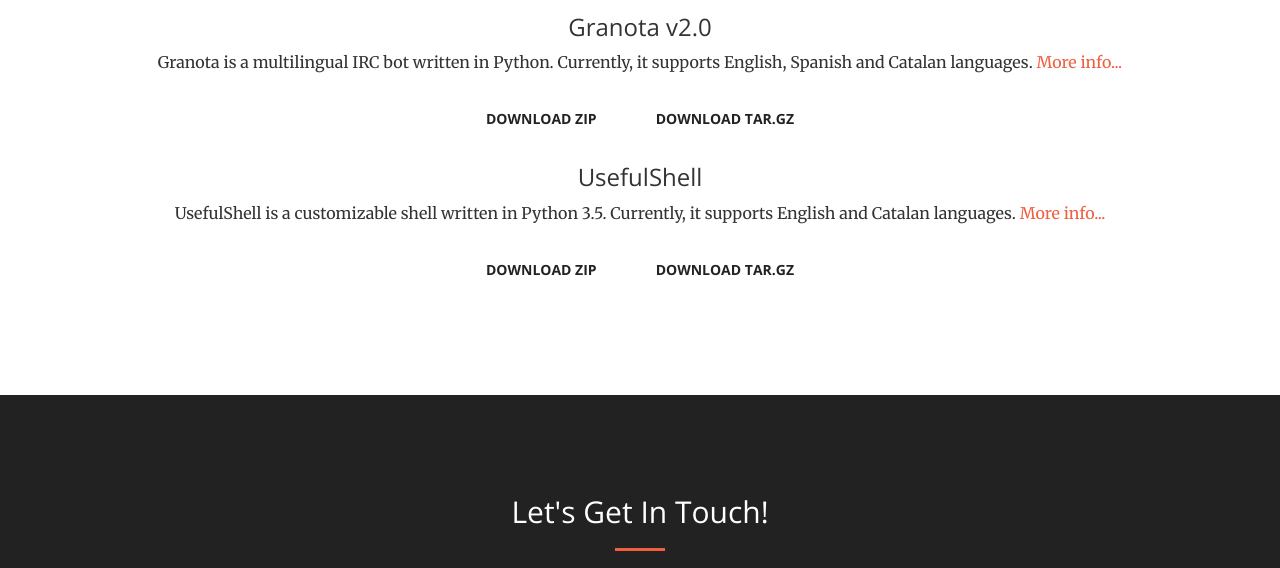
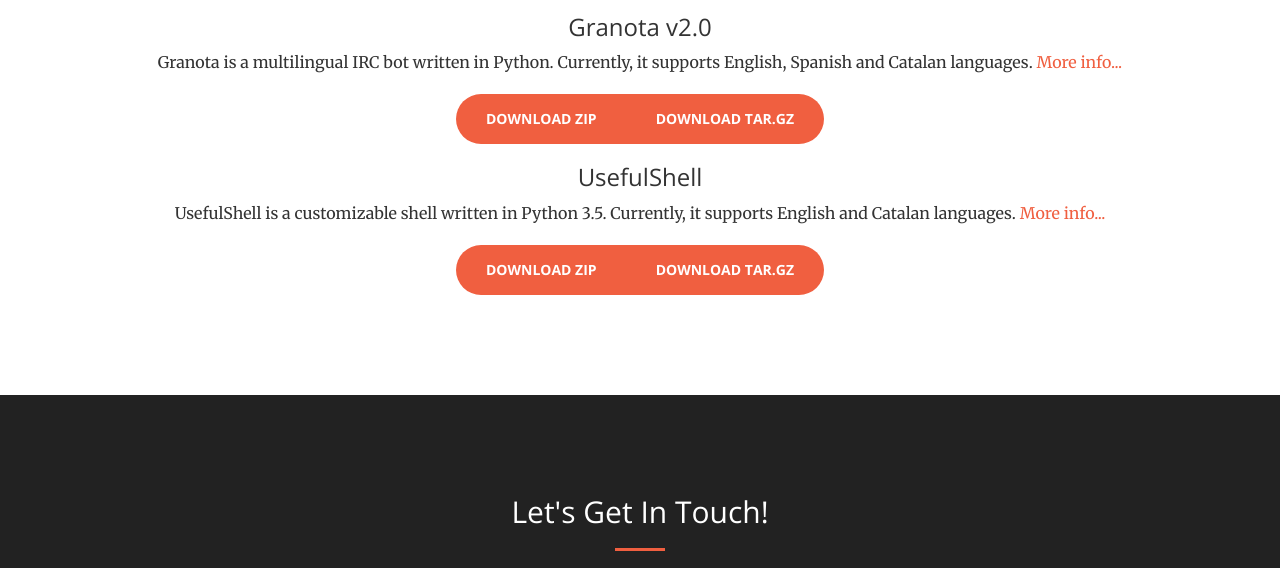
Before and after one commit to Worldev/theworldev.org, a plain HTML site: page downloads.html in a window 1280 px wide. Shown: the part 1303-1871 px from the top of the page. Drawn offline with nearby package versions, Linux system fonts and the light colour scheme.

Commit message:
changing button color

```diff
--- a/downloads.html
+++ b/downloads.html
@@ -104,14 +104,14 @@
             <h3>Granota v2.0</h3>
             <p>Granota is a multilingual IRC bot written in Python. Currently, it supports English, Spanish and Catalan languages. <a href="https://github.com/Worldev/Granota/wiki">More info...</a></p>
             <div class="btn-group" role="group" aria-label="...">
-                <a href="https://github.com/Worldev/Granota/archive/v2.0.zip" type="button" class="btn btn-default btn-xl wow tada">Download zip</a>
-                <a href="https://github.com/Worldev/Granota/archive/v2.0.tar.gz" type="button" class="btn btn-default btn-xl wow tada">Download tar.gz</a>
+                <a href="https://github.com/Worldev/Granota/archive/v2.0.zip" type="button" class="btn btn-primary btn-xl wow tada">Download zip</a>
+                <a href="https://github.com/Worldev/Granota/archive/v2.0.tar.gz" type="button" class="btn btn-primary btn-xl wow tada">Download tar.gz</a>
             </div>
             <h3>UsefulShell</h3>
             <p>UsefulShell is a customizable shell written in Python 3.5. Currently, it supports English and Catalan languages. <a href="https://github.com/Worldev/UsefulShell/wiki">More info...</a></p>
             <div class="btn-group" role="group" aria-label="...">
-                <a href="https://github.com/Worldev/UsefulShell/archive/master.zip" type="button" class="btn btn-default btn-xl wow tada">Download zip</a>
-                <a href="https://github.com/Worlev/UsefulShell/archive/master.tar.gz" type="button" class="btn btn-default btn-xl wow tada">Download tar.gz</a>
+                <a href="https://github.com/Worldev/UsefulShell/archive/master.zip" type="button" class="btn btn-primary btn-xl wow tada">Download zip</a>
+                <a href="https://github.com/Worlev/UsefulShell/archive/master.tar.gz" type="button" class="btn btn-primary btn-xl wow tada">Download tar.gz</a>
             </div>
         </div>
         </div>
```
